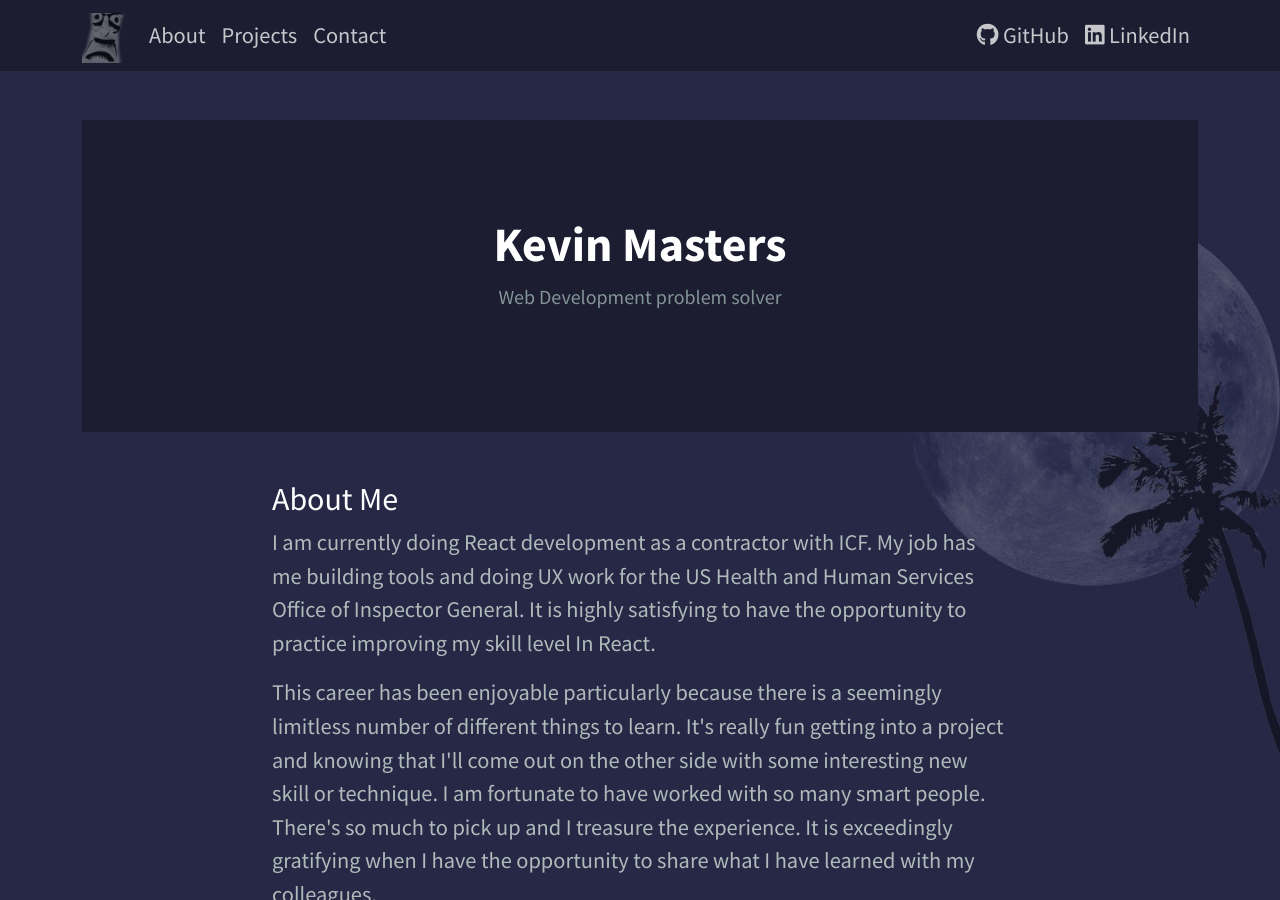
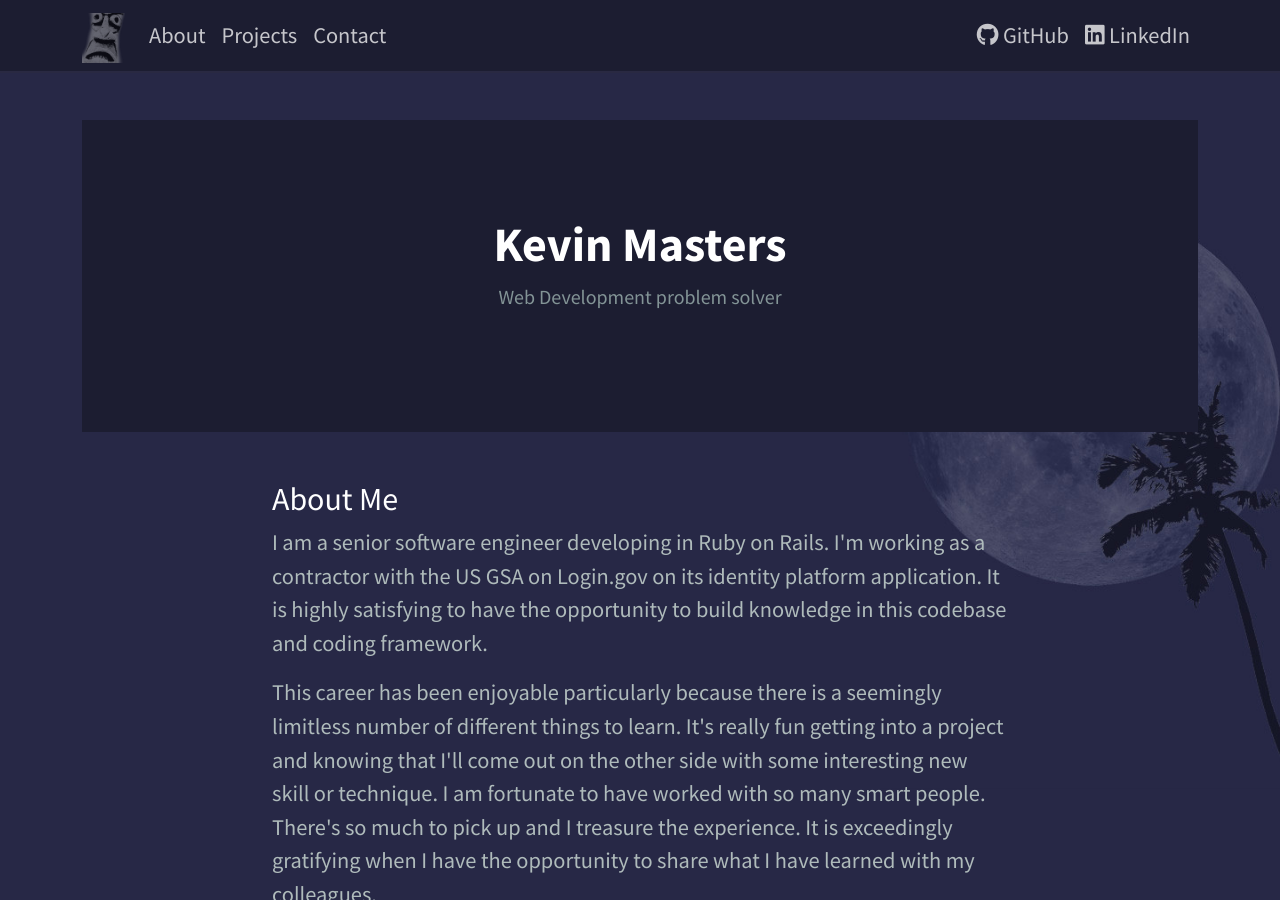
Before and after one commit to kevinsmasters/meowdy-project, a Jekyll site: the page built from docs/index.md, in a window 1280 px wide and 900 px high. Built offline with Jekyll 4.4.1, drawn with Linux system fonts in a browser that asks for light colours; nearby versions of some CDN libraries.

Commit message:
Update index.md
Starting to rework intro text

```diff
--- a/docs/index.md
+++ b/docs/index.md
@@ -7,7 +7,7 @@ title: Home
   <div class="col-md-2"></div>
   <div class="col-md-8">
     <h2>About Me</h2>
-    <p>I am currently doing React development as a contractor with ICF. My job has me building tools and doing UX work for the US Health and Human Services Office of Inspector General. It is highly satisfying to have the opportunity to practice improving my skill level In React.</p><p>This career has been enjoyable particularly because there is a seemingly limitless number of different things to learn. It's really fun getting into a project and knowing that I'll come out on the other side with some interesting new skill or technique. I am fortunate to have worked with so many smart people. There's so much to pick up and I treasure the experience. It is exceedingly gratifying when I have the opportunity to share what I have learned with my colleagues.</p>
+    <p>I am a senior software engineer developing in Ruby on Rails. I'm working as a contractor with the US GSA on Login.gov on its identity platform application. It is highly satisfying to have the opportunity to build knowledge in this codebase and coding framework.</p><p>This career has been enjoyable particularly because there is a seemingly limitless number of different things to learn. It's really fun getting into a project and knowing that I'll come out on the other side with some interesting new skill or technique. I am fortunate to have worked with so many smart people. There's so much to pick up and I treasure the experience. It is exceedingly gratifying when I have the opportunity to share what I have learned with my colleagues.</p>
   </div>
   <div class="col-md-2"></div>
 </div>
```
